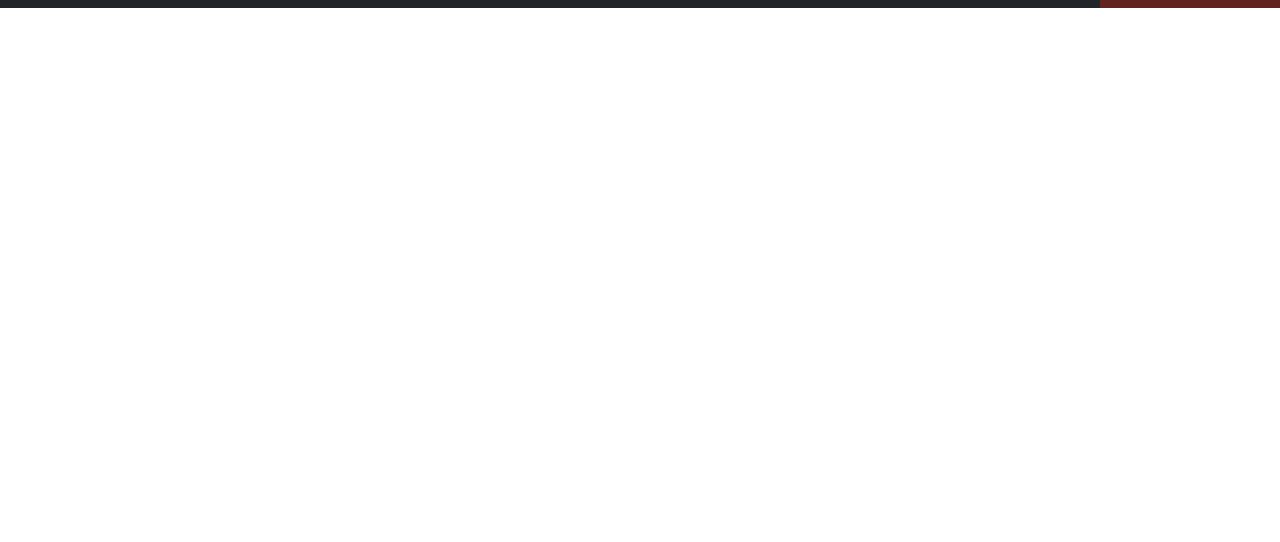
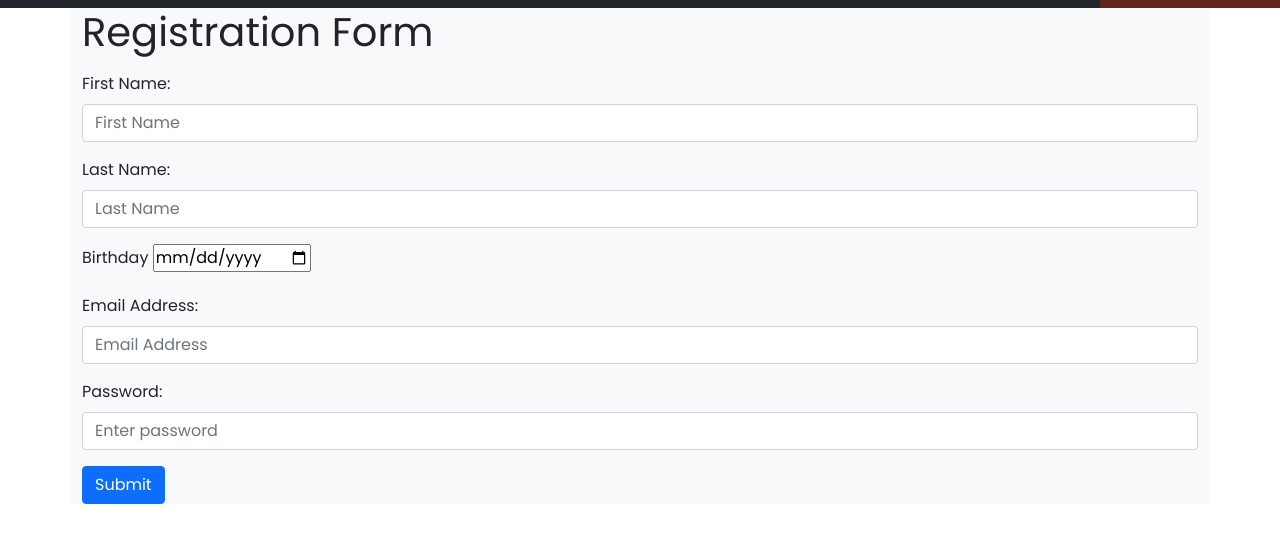
Before and after one commit to ChrisStogsdill/bootstrap-practice, a plain HTML site: page register.html in a window 1280 px wide. Shown: the part 64-606 px from the top of the page. Drawn offline with nearby package versions, Linux system fonts and the light colour scheme.

Commit message:
Finish the Project!

```diff
--- a/register.html
+++ b/register.html
@@ -83,7 +83,79 @@
   </div>
 </nav>
 
+<!-- start of registration form -->
+<div class="container bg-light">
+<h1>Registration Form</h1>
 
+<form action="#" class="">
+    <div class="mb-3 mt-3">
+      <label for="first-name" class="form-label">First Name:</label>
+      <input type="text" class="form-control" id="first-name" placeholder="First Name" name="first-name" required>
+      <div class="valid-feedback">Valid.</div>
+      <div class="invalid-feedback">Please fill out this field.</div>
+    </div>
+    <div class="mb-3 mt-3">
+        <label for="last-name" class="form-label">Last Name:</label>
+        <input type="text" class="form-control" id="last-name" placeholder="Last Name" name="last-name" required>
+        <div class="valid-feedback">Valid.</div>
+        <div class="invalid-feedback">Please fill out this field.</div>
+      </div>
+    <div class="mb-3 mt-3">
+        <label for="birthday" class="form-label">Birthday</label>
+        <input type="date" name="birthday" id="birthday" placeholder="Birthday" name="birthday" required>
+        <div class="valid-feedback">Valid</div>
+        <div class="invalid-feedback">Please input your birthday</div>
+    </div>
+
+    <div class="mb-3 mt-3">
+        <label for="email" class="form-label">Email Address:</label>
+        <input type="text" class="form-control" id="email" placeholder="Email Address" name="email" oninput="emailValidate()" required>
+        <div class="valid-feedback">Valid.</div>
+        <div class="invalid-feedback">Please Enter A Valid Email Address.</div>
+      </div>
+
+    <div class="mb-3 mt-3">
+      <label for="pwd" class="form-label">Password:</label>
+      <input type="password" class="form-control" id="pwd" placeholder="Enter password" name="pswd" oninput="passwordValidate()" required>
+      <div class="valid-feedback">Valid.</div>
+      <div class="invalid-feedback">Password must be at least 8 characters and include one of each: Number, Lower Case, Upper Case, Special Character .</div>
+    </div>
+
+    <button type="submit" class="btn btn-primary">Submit</button>
+  </form>
+
+</div>
+
+
+<script>
+    // email validation script
+    function emailValidate() {
+        let emailRegex = /^([a-zA-Z0-9_\-\.]+)@([a-zA-Z0-9_\-\.]+)\.([a-zA-Z]{2,5})$/;
+        if (emailRegex.exec(document.getElementById("email").value)) {
+            document.getElementById('email').classList.remove('is-invalid');
+            document.getElementById('email').classList.add('is-valid');
+        }
+        else {
+            document.getElementById('email').classList.remove('is-valid');
+            document.getElementById('email').classList.add('is-invalid');
+        }
+    }
+
+    // password validation script
+    function passwordValidate() {
+        let passwordRegex = /^(?=.*[a-z])(?=.*[A-Z])(?=.*\d)(?=.*[@$!%*?&])[A-Za-z\d@$!%*?&]{8,}$/;
+        if (passwordRegex.exec(document.getElementById("pwd").value)) {
+            document.getElementById('pwd').classList.remove('is-invalid');
+            document.getElementById('pwd').classList.add('is-valid');
+        }
+        else {
+            document.getElementById('pwd').classList.remove('is-valid');
+            document.getElementById('pwd').classList.add('is-invalid');
+        }
+    }
+
+
+</script>
 
     <!-- Add in Bootstrap Java Bundle -->
     <script src="https://cdn.jsdelivr.net/npm/bootstrap@5.1.3/dist/js/bootstrap.bundle.min.js"
```
Also changed, not shown: 1 other file.
